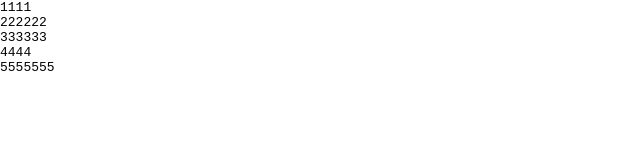
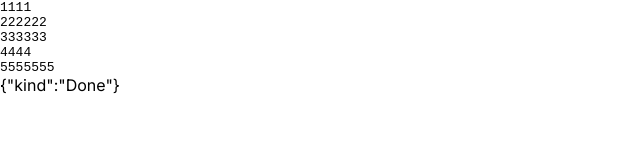
Before and after one commit to richardimaoka/typing-animation, a Next.js app in the folder next/: page / in a window 1280 px wide. Shown: the top 165 px of the page, without its empty margins (0-640 px from the left). Built offline with nearby package versions, Linux system fonts and the light colour scheme.

Commit message:
externalize source code

```diff
--- a/next/app/SourceCodeView.tsx
+++ b/next/app/SourceCodeView.tsx
@@ -4,6 +4,10 @@ import { useEffect, useState } from "react";
 export interface Chunk {
   Content: string;
   Type: "ADD" | "DELETE" | "EQUAL";
+}
+
+interface Initializing {
+  kind: "Initializing";
 }
 
 interface InProgress {
@@ -17,7 +21,7 @@ interface Done {
   kind: "Done";
 }
 
-type State = InProgress | Done;
+type State = Initializing | InProgress | Done;
 
 const transition = (
   chunks: Chunk[],
@@ -119,38 +123,42 @@ const removeChar = (src: string, pos: number): string => {
   return src.slice(0, pos) + src.slice(pos + 1);
 };
 interface SourceCodeViewProps {
+  sourceCode: string;
   chunks: Chunk[];
 }
 
-export const SourceCodeView = ({ chunks }: SourceCodeViewProps) => {
-  const [sourceCode, setSourceCode] = useState(`1111
-2222
-3333
-4444
-5555`);
-
+export const SourceCodeView = ({ sourceCode, chunks }: SourceCodeViewProps) => {
+  const [src, setSourceCode] = useState("");
   const [state, setState] = useState<State>({
-    kind: "InProgress",
-    currentChunk: 0,
-    inChunkPos: 0,
-    overallPos: 0,
+    kind: "Initializing",
   });
 
   useEffect(() => {
-    if (state.kind === "Done") {
+    if (state.kind === "Initializing") {
+      setSourceCode(sourceCode);
+      setState({
+        kind: "InProgress",
+        currentChunk: 0,
+        inChunkPos: 0,
+        overallPos: 0,
+      });
+    } else if (state.kind === "Done") {
       return;
+    } else {
+      const [newState, newSourceCode] = transition(chunks, state, src);
+      setTimeout(() => {
+        setState(newState);
+        setSourceCode(newSourceCode);
+      }, 100);
     }
-    const [newState, newSourceCode] = transition(chunks, state, sourceCode);
-    setState(newState);
-    setSourceCode(newSourceCode);
-  }, [chunks, sourceCode, state]);
+  }, [chunks, sourceCode, src, state]);
 
   return (
     <div>
       <pre>
-        <code>{sourceCode} </code>
+        <code>{src}</code>
       </pre>
-      {state.kind === "InProgress" && <div>{`${JSON.stringify(state)}`}</div>}
+      <div>{`${JSON.stringify(state)}`}</div>
     </div>
   );
 };
--- a/next/app/page.tsx
+++ b/next/app/page.tsx
@@ -40,9 +40,14 @@ export default function Home() {
     },
   ];
 
+  const sourceCode = `1111
+2222
+3333
+4444
+5555`;
   return (
     <main>
-      <SourceCodeView chunks={chunks} />
+      <SourceCodeView sourceCode={sourceCode} chunks={chunks} />
     </main>
   );
 }
```
